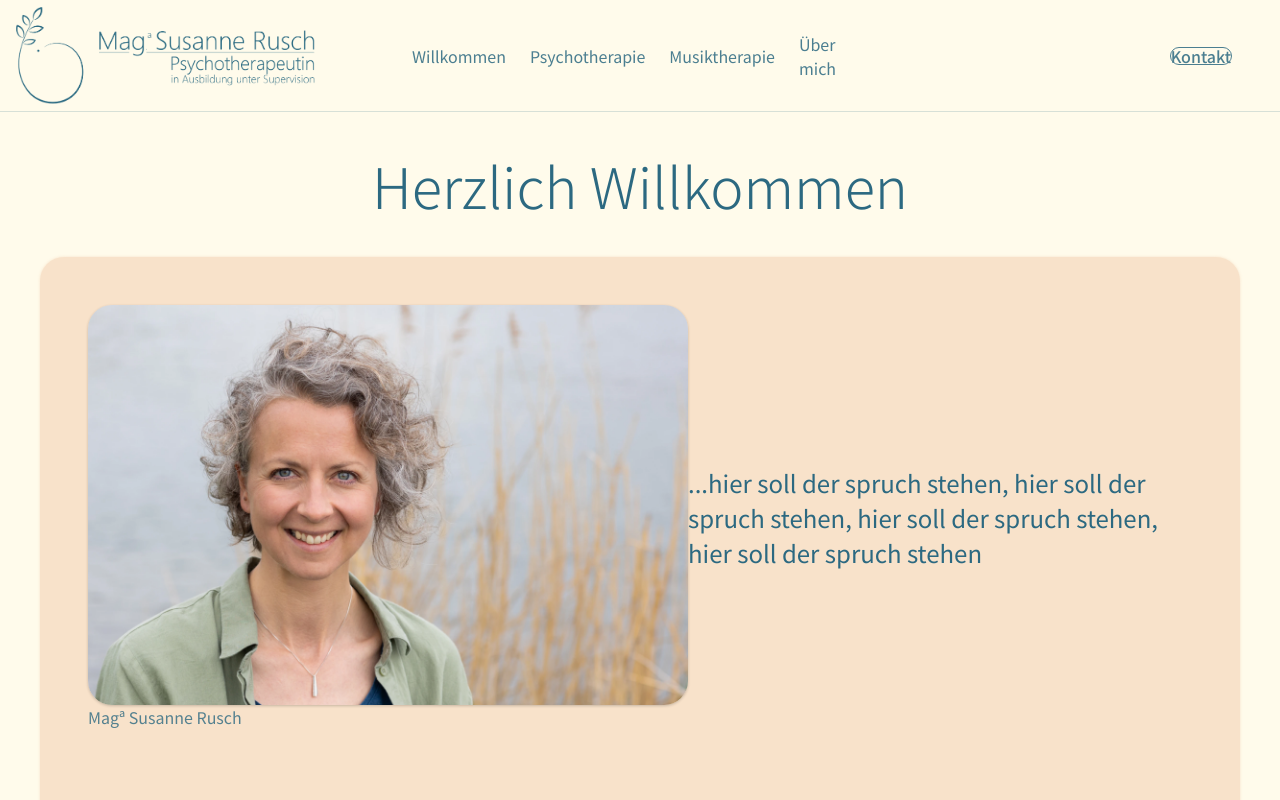
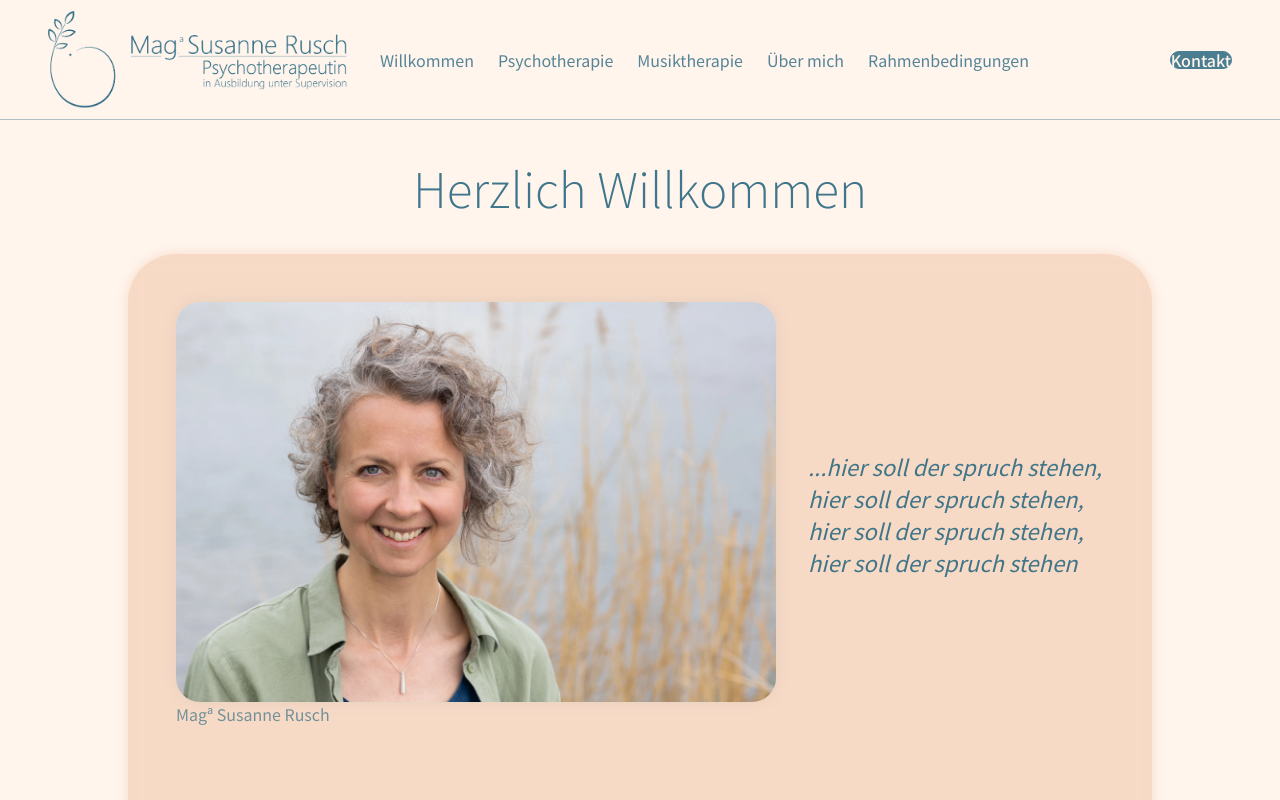
Before and after one commit to 5ebi/susannewebsite, a Next.js app: page / in a window 1280 px wide. Shown: the top 800 px of the page. Built offline with nearby package versions, Linux system fonts and the light colour scheme.

Commit message:
Change Ui and add text

```diff
--- a/app/components/navbar/Navbar.tsx
+++ b/app/components/navbar/Navbar.tsx
@@ -1,5 +1,4 @@
 import styles from './navbar.module.css';
-import logo from '@/public/images/logo.png';
 import logo2 from '@/public/images/logo-und-schrift.png';
 import Image from 'next/image';
 import Link from 'next/link';
@@ -38,6 +37,11 @@ export default function Navbar() {
               Über mich
             </Link>
           </li>
+          <li>
+            <Link className={styles.link} href={'/rahmenbedingungen'}>
+              Rahmenbedingungen
+            </Link>
+          </li>
         </ul>
       </div>
       <div className={styles.navButton}>
--- a/app/components/navbar/navbar.module.css
+++ b/app/components/navbar/navbar.module.css
@@ -1,19 +1,20 @@
 .navbar {
   background-color: var(--color2);
   display: flex;
-  height: 112px;
+  height: 120px;
   align-items: center;
   color: var(--color1);
-  border-bottom: solid 1px var(--color1_1);
+  border-bottom: solid 1px var(--color1_2);
   position: sticky;
   top: 0;
   width: 100%;
   z-index: 1000;
+  min-width: 1000px;
 }
 
 .navLogo {
   flex: 1;
-  margin-left: 1rem;
+  margin-left: 3rem;
   align-items: center;
   display: flex;
   justify-content: flex-start;
@@ -28,15 +29,15 @@
   font-weight: 400;
   justify-content: center;
   flex: 1;
-  padding: 0;
+  padding-left: 2rem;
   margin: 0;
 }
 
 .navItemsDiv {
   margin: 0;
   padding: 0;
-  flex: 1;
-  justify-content: center;
+  /* flex: 1; */
+  /* justify-content: center; */
 }
 
 .navButton {
@@ -49,11 +50,14 @@
 
 .link {
   display: flex;
-  opacity: 0.85;
+  opacity: 0.8;
 }
 
 .link:hover {
   opacity: 1;
+  /* text-decoration: underline;
+  text-decoration-color: var(--color1_1);
+  text-decoration-thickness: 0.8; */
 }
 
 .link2 {
@@ -67,10 +71,12 @@
   line-height: 1;
   /* font-size: 20px; */
   font-weight: 500;
+  background-color: var(--color1);
+  color: var(--color2);
 }
 
 .link2:hover {
-  background-color: var(--color1);
-  color: var(--color2);
+  background-color: var(--color2);
+  color: var(--color1);
   opacity: 1;
 }
--- a/app/globals.css
+++ b/app/globals.css
@@ -1,10 +1,16 @@
 :root {
   /*Hauptfarben*/
   --color1: #2c6981;
-  --color1_1: #2c698130;
-  --color2: #fffbeb;
+  --color1_1: #2c6981cf;
+  --color1_2: #2c698161;
+  --color1_3: #2c698118;
+  --color1_4: #2c698108;
+  --color2: #fff5ed;
+  --color2_1: #fff7f147;
   --color3: #091c20;
-  --color4: #e8a77c4c;
+  --color4: #e8a87c;
+  --color4_1: #e8a77c58;
+  --color4_2: #e8a77c33;
   /*Faboptionen*/
   --suslcolor: #2c6981;
   --sanftesRosa: #e7c0be;
@@ -45,25 +51,27 @@ ul {
 }
 
 h1 {
-  font-size: 3.5rem;
-  font-weight: 300;
+  font-size: 3rem;
+  font-weight: 200;
   padding-bottom: 2rem;
   padding-top: 2rem;
   z-index: 1;
+  opacity: 0.9;
 }
 
 .photoDescription {
   font-size: 1rem;
   opacity: 0.8;
+  color: var(--color1_1);
 }
 
-.containerMain {
+.containerLayout {
   display: flex;
   flex-direction: column;
   align-self: center;
 }
 
-@media (min-width: 960px) {
+/* @media (min-width: 960px) {
   .containerMain {
     max-width: 960px;
   }
@@ -73,4 +81,4 @@ h1 {
   .containerMain {
     max-width: 1280px;
   }
-}
+} */
--- a/app/layout.tsx
+++ b/app/layout.tsx
@@ -12,9 +12,9 @@ const notoSansJP = Noto_Sans_JP({
 });
 
 export const metadata: Metadata = {
-  title: 'Susanne Rusch Psychotherapeutin',
+  title: 'Musik- und Psychotherapie in Wien | Mag. Susanne Rusch',
   description:
-    'Psychotherapie und Musiktherapie mit Magistra Susanne Rusch in Wien',
+    'Psychotherapie & Musiktherapie in Wien (1200) mit Mag. Susanne Rusch. Individuelle Begleitung für Erwachsene und Jugendliche – Termin online anfragen',
 };
 
 export default function RootLayout({
@@ -33,7 +33,7 @@ export default function RootLayout({
         }}
       >
         <Navbar />
-        <div className="containerMain" style={{ flex: 1 }}>
+        <div className="containerLayout" style={{ flex: 1 }}>
           {children}
           <Analytics />
           <SpeedInsights />
--- a/app/musiktherapie/page.module.css
+++ b/app/musiktherapie/page.module.css
@@ -0,0 +1,7 @@
+.containerMain {
+  display: flex;
+  flex-direction: column;
+  align-items: center;
+  width: 80vw;
+  margin-inline: auto;
+}
--- a/app/page.module.css
+++ b/app/page.module.css
@@ -2,45 +2,51 @@
   display: flex;
   flex-direction: column;
   align-items: center;
-  width: 100%;
-  max-width: 100%;
+  width: 80vw;
   margin-inline: auto;
-  padding-inline: 2rem;
+}
+.containerMain2 {
+  width: 80vw;
+  padding: 3rem;
+  /* border: 1px solid var(--color2_1); */
+  border-radius: 3rem;
+  background-color: var(--color4_1);
+  box-shadow: 0px 0px 12px var(--color4_1);
+  backdrop-filter: blur(10px);
+  max-width: 1400px;
 }
 
-.imageContainer {
-  position: relative;
+.containerMain3 {
   display: flex;
+  justify-content: space-between;
+  padding-bottom: 100px;
 }
 
-.imageContainer2 {
-  position: relative;
-  display: flex;
-  flex-direction: row-reverse;
-  padding-top: 80px;
+.image {
+  width: 600px;
+  height: auto;
+  display: block;
+  border-radius: 1.5rem;
+  box-shadow: 0 0px 15px var(--color1_3);
 }
 
 .spruchContainer {
   align-self: center;
-  padding: 0 20 0 20;
+  height: 100%;
+  width: 600px;
+  margin-left: 2rem;
+}
+
+.spruchContainerLeft {
+  align-self: center;
+  height: 100%;
+  width: 600px;
+  margin-right: 2rem;
 }
 
 .spruch {
-  font-size: 24px;
+  font-size: 22px;
+  font-style: italic;
+  color: var(--color1);
+  opacity: 0.9;
 }
-.image {
-  width: 600px;
-  height: auto;
-  display: block;
-  overflow: hidden;
-  border-radius: 1.5rem;
-  box-shadow: 0 1px 3px rgba(0, 0, 0, 0.2);
-}
-
-.container1 {
-  width: 1200px;
-  padding: 3rem;
-  border-radius: 1.5rem;
-  background-color: var(--color4);
-  box-shadow: 0px 0px 3px var(--color4);
-}
--- a/app/page.tsx
+++ b/app/page.tsx
@@ -6,8 +6,8 @@ export default function Willkommen() {
   return (
     <main className={styles.containerMain}>
       <h1>Herzlich Willkommen</h1>
-      <div className={styles.container1}>
-        <div className={styles.imageContainer}>
+      <div className={styles.containerMain2}>
+        <div className={styles.containerMain3}>
           <div>
             <Image
               src={susanne}
@@ -28,7 +28,13 @@ export default function Willkommen() {
             </p>
           </div>
         </div>
-        <div className={styles.imageContainer2}>
+        <div className={styles.containerMain3}>
+          <div className={styles.spruchContainerLeft}>
+            <p className={styles.spruch}>
+              ...hier soll der spruch stehen, hier soll der spruch stehen, hier
+              soll der spruch stehen, hier soll der spruch stehen
+            </p>
+          </div>
           <div>
             <Image
               src={susanne}
@@ -42,12 +48,6 @@ export default function Willkommen() {
             />
             <p className="photoDescription"> Magª Susanne Rusch</p>
           </div>
-          <div className={styles.spruchContainer}>
-            <p className={styles.spruch}>
-              ...hier soll der spruch stehen, hier soll der spruch stehen, hier
-              soll der spruch stehen, hier soll der spruch stehen
-            </p>
-          </div>
         </div>
       </div>
     </main>
--- a/app/psychotherapie/page.module.css
+++ b/app/psychotherapie/page.module.css
@@ -0,0 +1,7 @@
+.containerMain {
+  display: flex;
+  flex-direction: column;
+  align-items: center;
+  width: 80vw;
+  margin-inline: auto;
+}
```
Also changed, not shown: app/musiktherapie/page.tsx (+15 -1 lines), app/psychotherapie/page.tsx (+16 -2 lines), app/rahmenbedingungen/page.tsx (added, +9 -0 lines), app/rahmenbedingungen/page.module.css (added).
